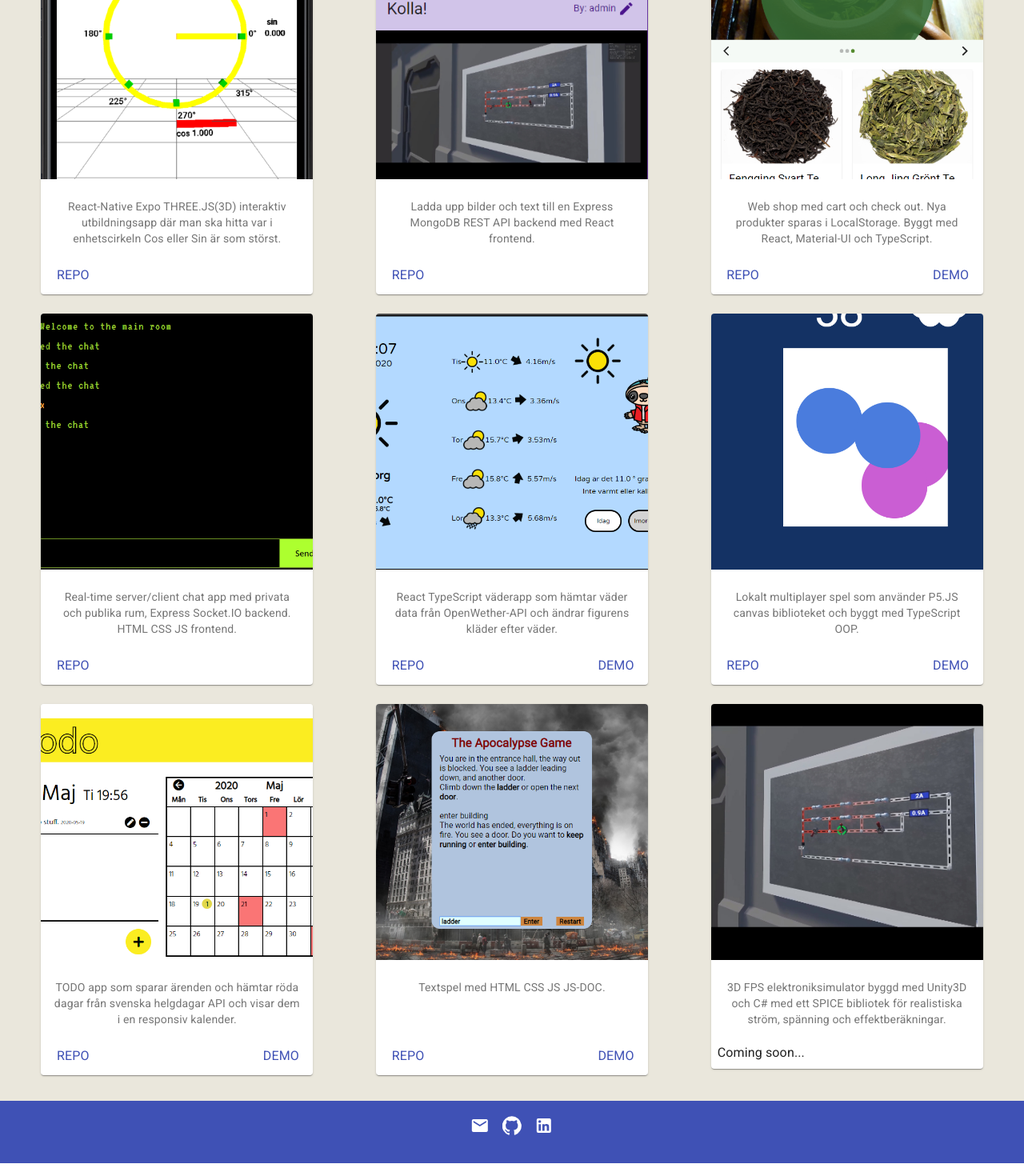
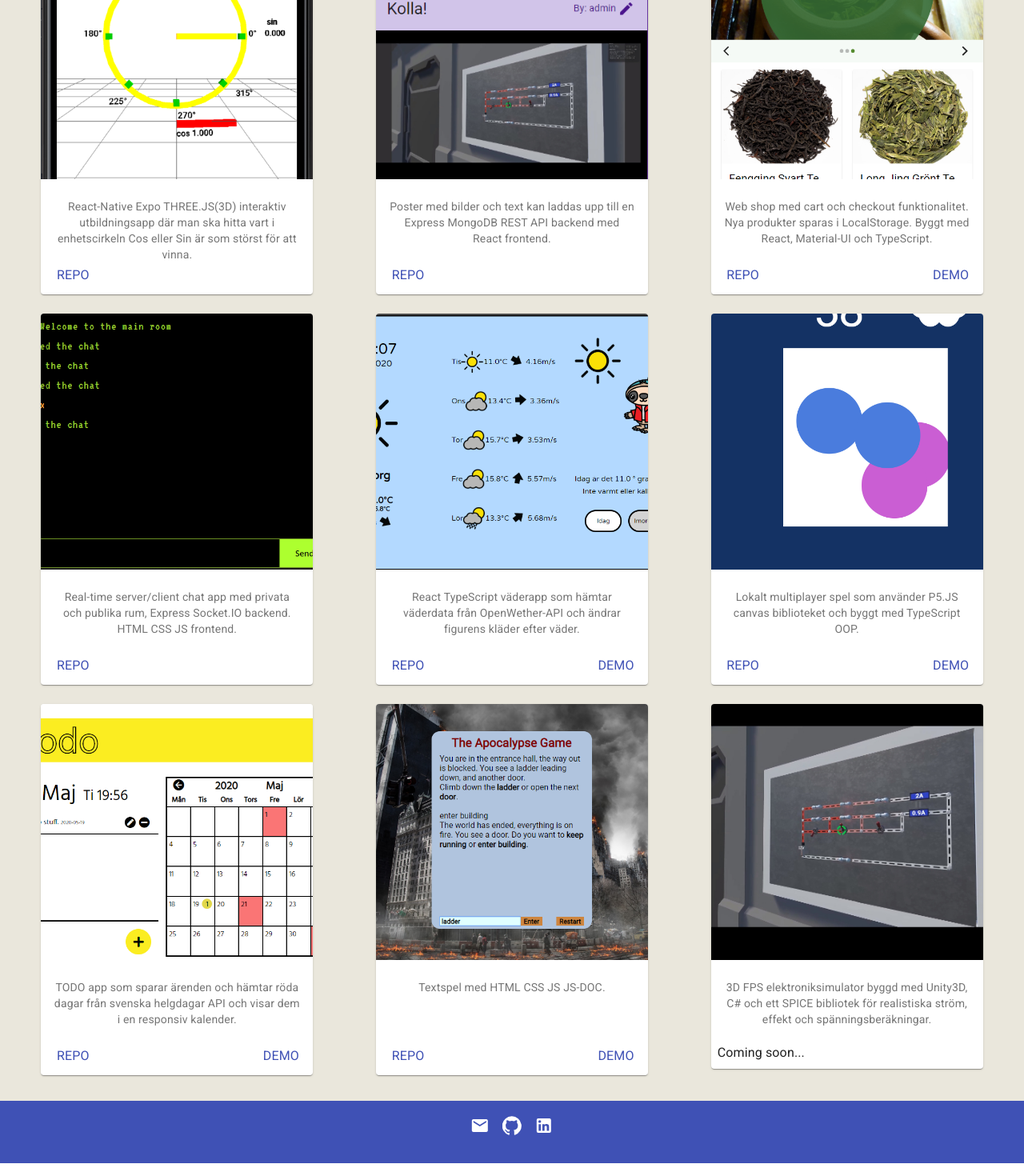
Before and after one commit to alexbryw/portfolio, a React (Create React App) app: page / in a window 1280 px wide. Shown: the part 1256-2726 px from the top of the page at 80% size. Built offline with nearby package versions, Linux system fonts and the light colour scheme.

Commit message:
Card text content update.

```diff
--- a/src/content/content.js
+++ b/src/content/content.js
@@ -2,7 +2,7 @@ const contentList = [
   {
     imgUrl: "/img/proj/visuallab.png",
     text:
-      "React-Native Expo THREE.JS(3D) interaktiv utbildningsapp där man ska hitta var i enhetscirkeln Cos eller Sin är som störst. ",
+      "React-Native Expo THREE.JS(3D) interaktiv utbildningsapp där man ska hitta vart i enhetscirkeln Cos eller Sin är som störst för att vinna. ",
     links: [
       { linkUrl: "https://github.com/alexbryw/VisualLab", linkDesc: "Repo" },
     ],
@@ -10,7 +10,7 @@ const contentList = [
   {
     imgUrl: "/img/proj/mongodb-express-react2.png",
     text:
-      "Ladda upp bilder och text till en Express MongoDB REST API backend med React frontend. ",
+      "Poster med bilder och text kan laddas upp till en Express MongoDB REST API backend med React frontend. ",
     links: [
       {
         linkUrl: "https://github.com/alexbryw/mongodb-express-react",
@@ -21,7 +21,7 @@ const contentList = [
   {
     imgUrl: "/img/proj/reactwebshop.png",
     text:
-      "Web shop med cart och check out. Nya produkter sparas i LocalStorage. Byggt med React, Material-UI och TypeScript.",
+      "Web shop med cart och checkout funktionalitet. Nya produkter sparas i LocalStorage. Byggt med React, Material-UI och TypeScript. ",
     links: [
       {
         linkUrl: "https://github.com/alexbryw/react-webshop",
@@ -44,7 +44,7 @@ const contentList = [
   {
     imgUrl: "/img/proj/weatherapp.png",
     text:
-      "React TypeScript väderapp som hämtar väder data från OpenWether-API och ändrar figurens kläder efter väder.",
+      "React TypeScript väderapp som hämtar väderdata från OpenWether-API och ändrar figurens kläder efter väder.",
     links: [
       {
         linkUrl: "https://github.com/alexbryw/kladereftervader",
@@ -91,7 +91,7 @@ const contentList = [
   {
     imgUrl: "/img/proj/unityGame2019.jpg",
     text:
-      "3D FPS elektroniksimulator byggd med Unity3D och C# med ett SPICE bibliotek för realistiska ström, spänning och effektberäkningar. ",
+      "3D FPS elektroniksimulator byggd med Unity3D, C# och ett SPICE bibliotek för realistiska ström, effekt och spänningsberäkningar. ",
     links: [
       // {linkUrl:"https://www.com.com",linkDesc: "Com Comsson"},
       // {linkUrl:"https://www.net.net",linkDesc: "Net Netsson"}
```
